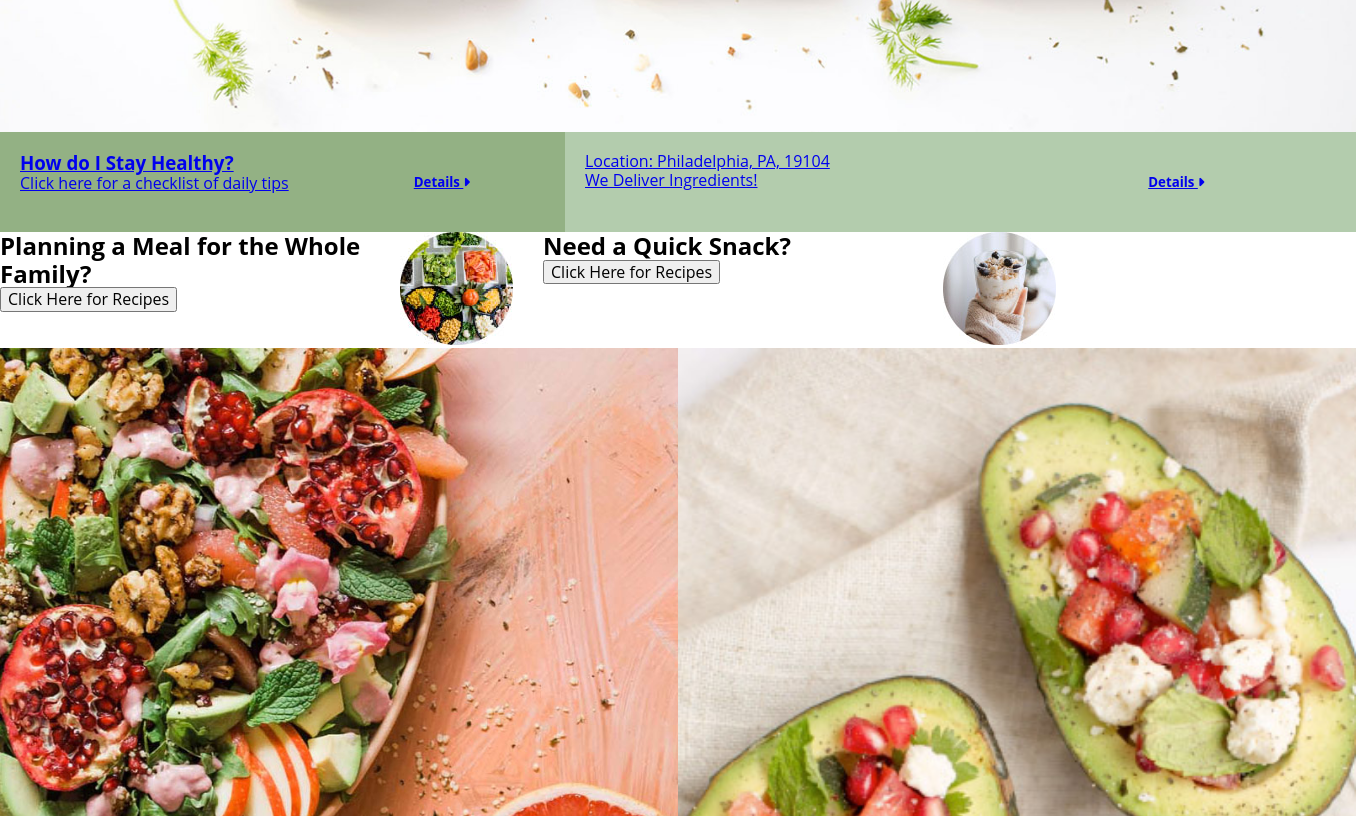
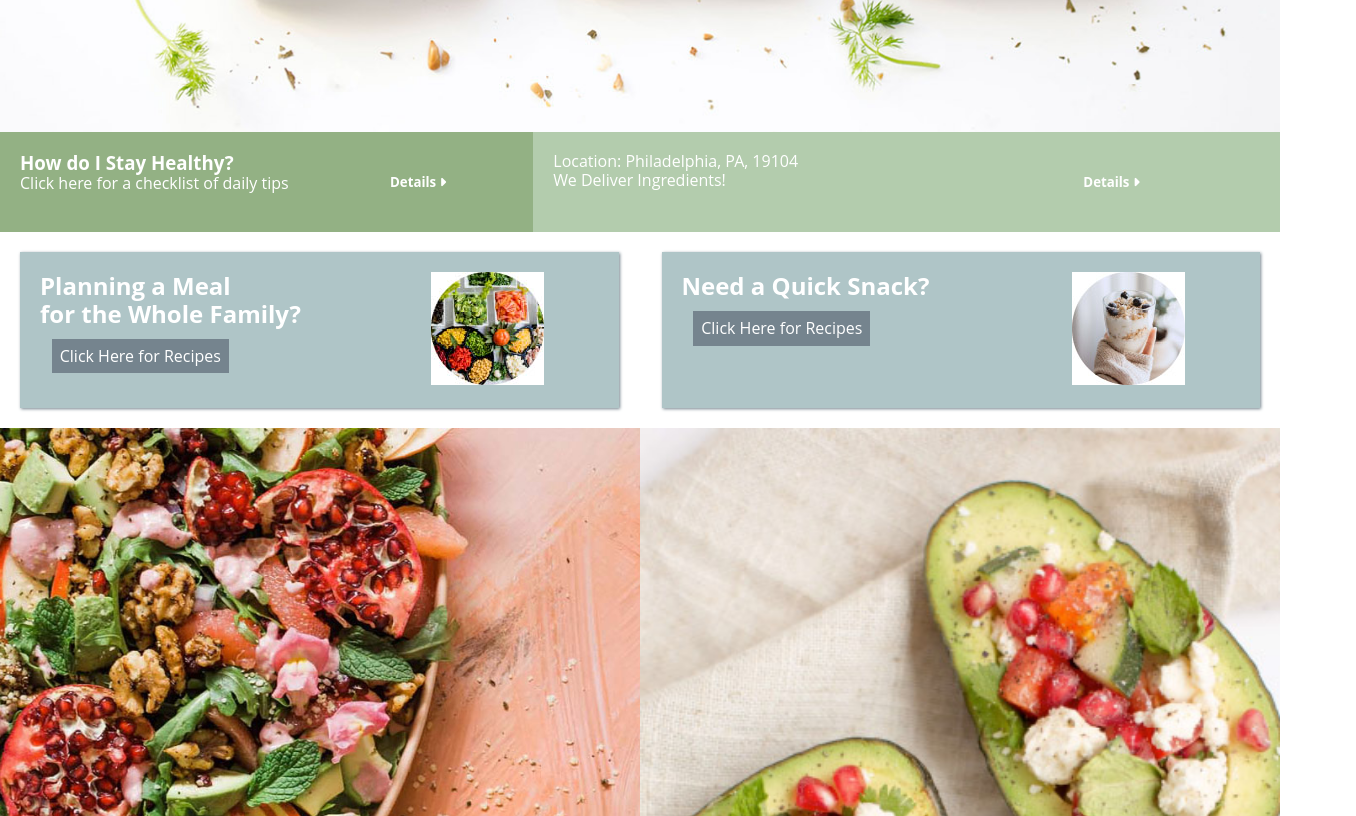
Before and after one commit to eco38drexel/FTLOF_HW, a plain HTML site: page deploy/index.html in a window 1280 px wide. Shown: the part 840-1656 px from the top of the page, 1356 px wide, since content can reach past the window. Drawn offline with nearby package versions, Linux system fonts and the light colour scheme.

Commit message:
recipes color and padding

```diff
--- a/deploy/index.html
+++ b/deploy/index.html
@@ -66,10 +66,10 @@
 
         <section class="recipes">
                                     <ul>
-                                        <li class="mealplan">
+                                        <li class="meals family">
                                             <section>
                                                 <div>
-                                                    <h2>Planning a Meal for the Whole Family?</h2>
+                                                    <h2>Planning a Meal <br> for the Whole Family?</h2>
                                                     <button>Click Here for Recipes</button>
                                                 </div>
                                             </section>
@@ -78,7 +78,7 @@
                                             </aside>
                                         </li>
 
-                                        <li class="quicksnack">
+                                        <li class="meals snack">
                                             <section>
                                                 <div>
                                                     <h2>Need a Quick Snack?</h2>
--- a/dev/scss/base/_base.scss
+++ b/dev/scss/base/_base.scss
@@ -50,7 +50,7 @@ ul {
 
         form {
             display: grid;
-            grid-template-columns: 95% auto;
+            grid-template-columns: 85% auto;
             grid-gap: 20px;
         }
     }
@@ -95,28 +95,24 @@ ul {
             display: grid;
         }
 
-        .mealplan {
+        .meals {
             display: grid;
             grid-template-columns: 70% auto;
         }
 
-        .quicksnack {
-            display: grid;
-            grid-template-columns: 70% auto;
-        }
 
         @include md {
-            .mealplan{
-                display: grid;
-                grid-template-columns: 400px auto;
-            }
-            .quicksnack {
-                display: grid;
-                grid-template-columns: 400px auto;
-            }
             ul {
-                grid-template-columns: repeat(12, 1fr);
-                grid-gap: 30px;
+                grid-template-columns: repeat(4, 1fr);
+                grid-gap: 3px;
+
+                .family {
+                    grid-column: span 2;
+                }
+
+                .snack {
+                    grid-column: span 2;
+                }
             }
         }
     }
--- a/dev/scss/content/_hero.scss
+++ b/dev/scss/content/_hero.scss
@@ -9,6 +9,9 @@
 .hero {
     ul {
         .details a {
+            color: $white;
+            text-decoration: none;
+            text-align: left;
             padding: 20px;
         }
 
--- /dev/null
+++ b/dev/scss/content/_recipes.scss
@@ -0,0 +1,28 @@
+.recipes {
+
+    ul {
+        color: $white;
+        text-decoration: none;
+        text-align: left;
+
+
+        .meals {
+            background-color: $dustyblue;
+            padding: 20px;
+            box-shadow: 1px 1px 3px $dustybluedark;
+            margin: 20px 20px;
+        }
+
+        button {
+            background-color: $dustybluedark;
+            color: $white;
+            border: none;
+            padding: 8px;
+            margin: 3%;
+
+            &:hover {
+                background: darken($dustybluedark, 20%)
+            }
+        }
+    }
+}
--- a/dev/scss/content/_searchbar.scss
+++ b/dev/scss/content/_searchbar.scss
@@ -1,10 +1,12 @@
 .searchbar {
     height: 60px;
     margin: 15px 8px 0;
+
     form input {
         border: none;
         border-bottom: 1px solid $dustyblue;
         padding: 10px;
+        color: $freshorange;
     }
 
     form button {
--- a/dev/scss/styles.scss
+++ b/dev/scss/styles.scss
@@ -12,6 +12,7 @@
 // Layout Styles
 @import "content/imagegallery";
 @import "content/articles";
+@import "content/recipes";
 @import "content/searchbar";
 @import "content/header";
 @import "content/hero";
```
Also changed, not shown: deploy/css/styles.css, 2 other files.
